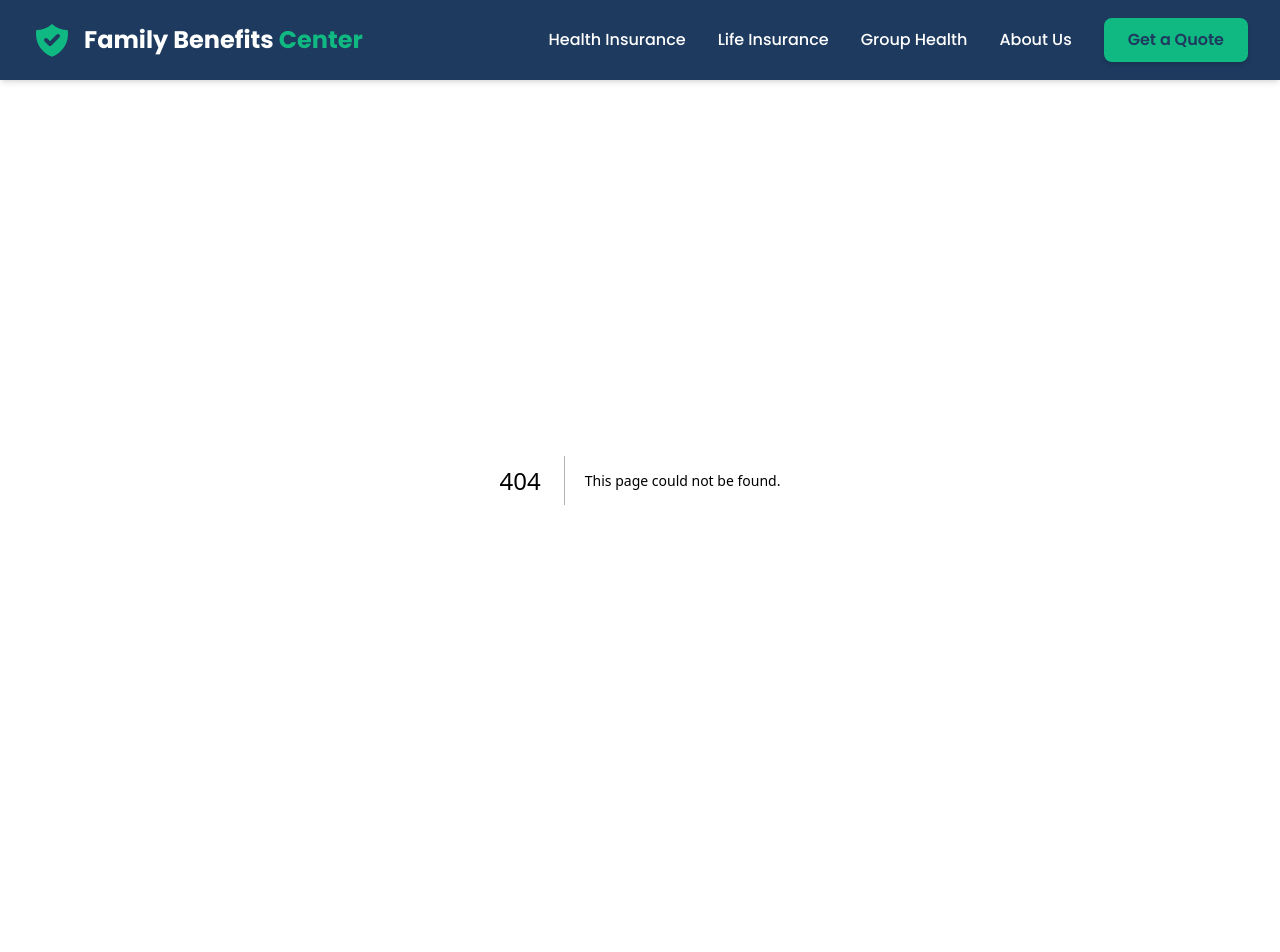
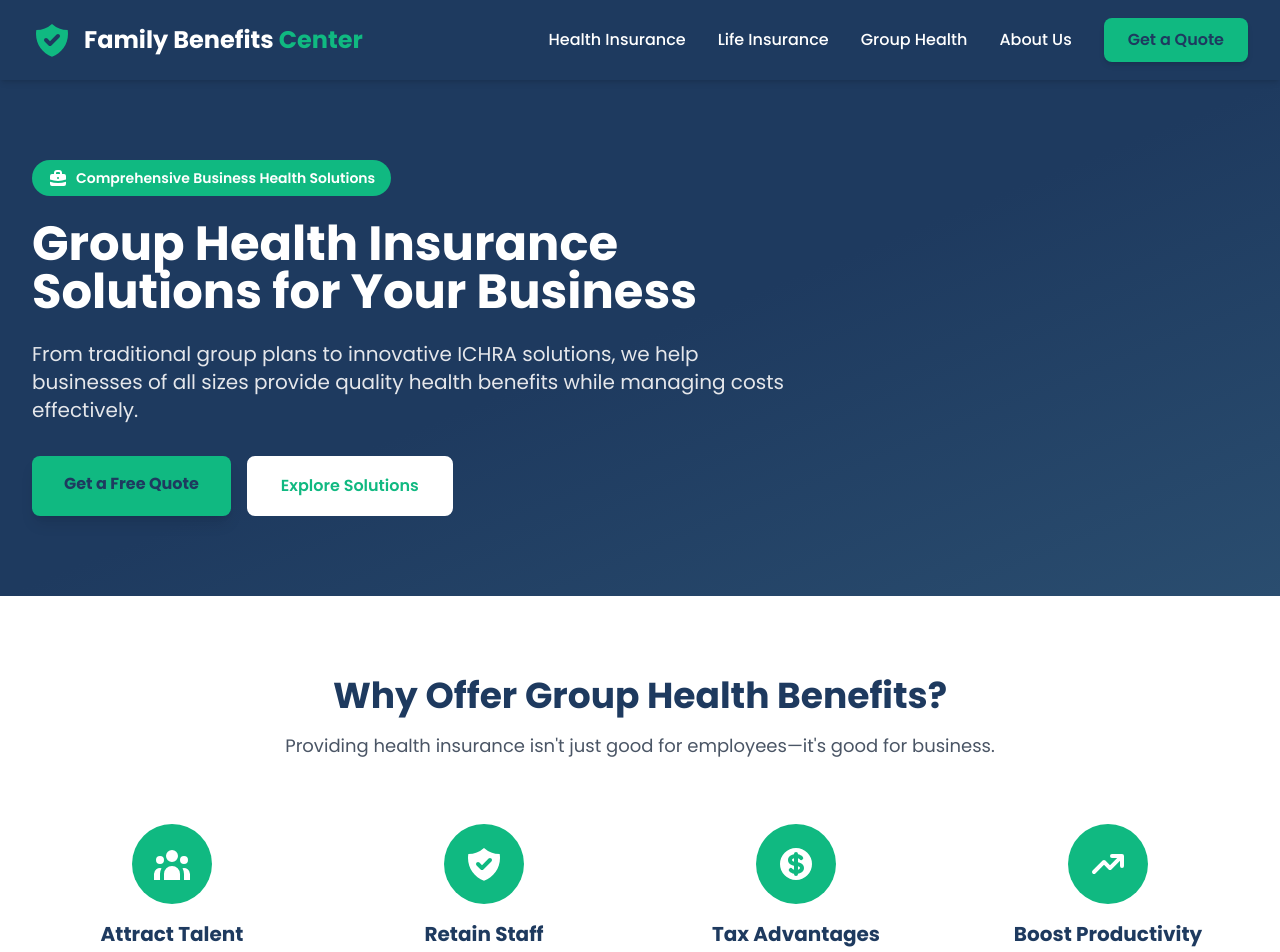
Before and after one commit to LucianBellevue/fambenins, a Next.js app: page /group-health in a window 1280 px wide. Before the commit this address had no page. Shown: the top 952 px of the page. Before the commit the page ends 880 px from the top, so only its background shows below. Built offline with nearby package versions, Linux system fonts and the light colour scheme.

Commit message:
update routing and group-health page

```diff
--- a/app/components/Footer.tsx
+++ b/app/components/Footer.tsx
@@ -45,7 +45,7 @@ export default function Footer() {
                 </Link>
               </li>
               <li>
-                <Link href="/ichra" className="text-gray-300 hover:text-green transition-colors">
+                <Link href="/group-health" className="text-gray-300 hover:text-green transition-colors">
                   Group Health Solutions
                 </Link>
               </li>
--- a/app/components/Header.tsx
+++ b/app/components/Header.tsx
@@ -37,7 +37,7 @@ export default function Header() {
               Life Insurance
             </Link>
             <Link
-              href="/ichra"
+              href="/group-health"
               className="text-white hover:text-green transition-colors duration-200 font-medium"
             >
               Group Health
@@ -91,7 +91,7 @@ export default function Header() {
                 Life Insurance
               </Link>
               <Link
-                href="/ichra"
+                href="/group-health"
                 className="text-white hover:text-green transition-colors duration-200 font-medium py-2"
                 onClick={() => setMobileMenuOpen(false)}
               >
--- a/app/ichra/page.tsx
+++ b/app/group-health/page.tsx
@@ -28,7 +28,7 @@ export default function GroupHealthPage() {
               <Link href="/contact" className="bg-green text-navy px-8 py-4 rounded-lg font-bold hover:bg-green-light transition-all shadow-lg inline-block text-center">
                 Get a Free Quote
               </Link>
-              <a href="#solutions" className="bg-white bg-opacity-10 backdrop-blur-sm text-white border-2 border-white px-8 py-4 rounded-lg font-semibold hover:bg-opacity-20 transition-all inline-block text-center">
+              <a href="#solutions" className="bg-white bg-opacity-10 backdrop-blur-sm text-green border-2 border-white px-8 py-4 rounded-lg font-semibold hover:bg-opacity-20 transition-all inline-block text-center">
                 Explore Solutions
               </a>
             </div>
@@ -51,7 +51,7 @@ export default function GroupHealthPage() {
           <div className="grid md:grid-cols-2 lg:grid-cols-4 gap-8">
             <div className="text-center">
               <div className="w-20 h-20 bg-green bg-opacity-10 rounded-full flex items-center justify-center mx-auto mb-4">
-                <HiUserGroup className="w-10 h-10 text-green" />
+                <HiUserGroup className="w-10 h-10 text-white" />
               </div>
               <h3 className="text-xl font-bold text-navy mb-2">Attract Talent</h3>
               <p className="text-gray-600">Competitive benefits help recruit top employees</p>
@@ -59,7 +59,7 @@ export default function GroupHealthPage() {
 
             <div className="text-center">
               <div className="w-20 h-20 bg-green bg-opacity-10 rounded-full flex items-center justify-center mx-auto mb-4">
-                <HiShieldCheck className="w-10 h-10 text-green" />
+                <HiShieldCheck className="w-10 h-10 text-white" />
               </div>
               <h3 className="text-xl font-bold text-navy mb-2">Retain Staff</h3>
               <p className="text-gray-600">Reduce turnover with valuable benefits</p>
@@ -67,7 +67,7 @@ export default function GroupHealthPage() {
 
             <div className="text-center">
               <div className="w-20 h-20 bg-green bg-opacity-10 rounded-full flex items-center justify-center mx-auto mb-4">
-                <HiCurrencyDollar className="w-10 h-10 text-green" />
+                <HiCurrencyDollar className="w-10 h-10 text-white" />
               </div>
               <h3 className="text-xl font-bold text-navy mb-2">Tax Advantages</h3>
               <p className="text-gray-600">Premiums are tax-deductible for businesses</p>
@@ -75,7 +75,7 @@ export default function GroupHealthPage() {
 
             <div className="text-center">
               <div className="w-20 h-20 bg-green bg-opacity-10 rounded-full flex items-center justify-center mx-auto mb-4">
-                <HiTrendingUp className="w-10 h-10 text-green" />
+                <HiTrendingUp className="w-10 h-10 text-white" />
               </div>
               <h3 className="text-xl font-bold text-navy mb-2">Boost Productivity</h3>
               <p className="text-gray-600">Healthy employees are more productive</p>
@@ -101,7 +101,7 @@ export default function GroupHealthPage() {
             <div className="bg-white rounded-xl p-8 shadow-lg border-2 border-gray-200 hover:border-green hover:shadow-xl transition-all duration-300">
               <div className="flex items-start gap-4 mb-6">
                 <div className="w-16 h-16 bg-green bg-opacity-10 rounded-full flex items-center justify-center flex-shrink-0">
-                  <HiShieldCheck className="w-8 h-8 text-green" />
+                  <HiShieldCheck className="w-8 h-8 text-white" />
                 </div>
                 <div>
                   <h3 className="text-2xl font-bold text-navy mb-2">Traditional Group Health Insurance</h3>
@@ -145,7 +145,7 @@ export default function GroupHealthPage() {
               </div>
               <div className="flex items-start gap-4 mb-6">
                 <div className="w-16 h-16 bg-white bg-opacity-20 rounded-full flex items-center justify-center flex-shrink-0">
-                  <HiBriefcase className="w-8 h-8 text-white" />
+                  <HiBriefcase className="w-8 h-8 text-green" />
                 </div>
                 <div>
                   <h3 className="text-2xl font-bold mb-2">ICHRA (Individual Coverage HRA)</h3>
@@ -188,7 +188,7 @@ export default function GroupHealthPage() {
             <div className="bg-white rounded-xl p-8 shadow-lg border-2 border-gray-200 hover:border-green hover:shadow-xl transition-all duration-300">
               <div className="flex items-start gap-4 mb-6">
                 <div className="w-16 h-16 bg-green bg-opacity-10 rounded-full flex items-center justify-center flex-shrink-0">
-                  <HiCurrencyDollar className="w-8 h-8 text-green" />
+                  <HiCurrencyDollar className="w-8 h-8 text-white" />
                 </div>
                 <div>
                   <h3 className="text-2xl font-bold text-navy mb-2">Level-Funded Plans</h3>
@@ -229,7 +229,7 @@ export default function GroupHealthPage() {
             <div className="bg-white rounded-xl p-8 shadow-lg border-2 border-gray-200 hover:border-green hover:shadow-xl transition-all duration-300">
               <div className="flex items-start gap-4 mb-6">
                 <div className="w-16 h-16 bg-green bg-opacity-10 rounded-full flex items-center justify-center flex-shrink-0">
-                  <HiUserGroup className="w-8 h-8 text-green" />
+                  <HiUserGroup className="w-8 h-8 text-white" />
                 </div>
                 <div>
                   <h3 className="text-2xl font-bold text-navy mb-2">Association Health Plans (AHP)</h3>
@@ -387,7 +387,7 @@ export default function GroupHealthPage() {
             <Link href="/contact" className="bg-green text-navy px-8 py-4 rounded-lg font-bold hover:bg-green-light transition-all shadow-lg inline-block">
               Get Free Quote
             </Link>
-            <a href="tel:5551234567" className="bg-white bg-opacity-10 backdrop-blur-sm text-white border-2 border-white px-8 py-4 rounded-lg font-semibold hover:bg-opacity-20 transition-all inline-block">
+            <a href="tel:5551234567" className="bg-white bg-opacity-10 backdrop-blur-sm text-green border-2 border-white px-8 py-4 rounded-lg font-semibold hover:bg-opacity-20 transition-all inline-block">
               Call (555) 123-4567
             </a>
           </div>
--- a/app/page.tsx
+++ b/app/page.tsx
@@ -59,7 +59,7 @@ export default function Home() {
               <p className="text-gray-600 mb-6">
                 Comprehensive group health insurance options for businesses including traditional plans, ICHRA, level-funded, and association plans.
               </p>
-              <a href="/ichra" className="text-green font-semibold hover:text-green-light transition-colors inline-flex items-center gap-2">
+              <a href="/group-health" className="text-green font-semibold hover:text-green-light transition-colors inline-flex items-center gap-2">
                 Learn More
                 <HiChevronRight className="w-4 h-4" />
               </a>
--- a/app/sitemap.ts
+++ b/app/sitemap.ts
@@ -23,7 +23,7 @@ export default function sitemap(): MetadataRoute.Sitemap {
       priority: 0.9,
     },
     {
-      url: `${baseUrl}/ichra`,
+      url: `${baseUrl}/group-health`,
       lastModified: new Date(),
       changeFrequency: 'monthly',
       priority: 0.9,
```
Also changed, not shown: 1 other file (tests, documents, lock files or other folders).
